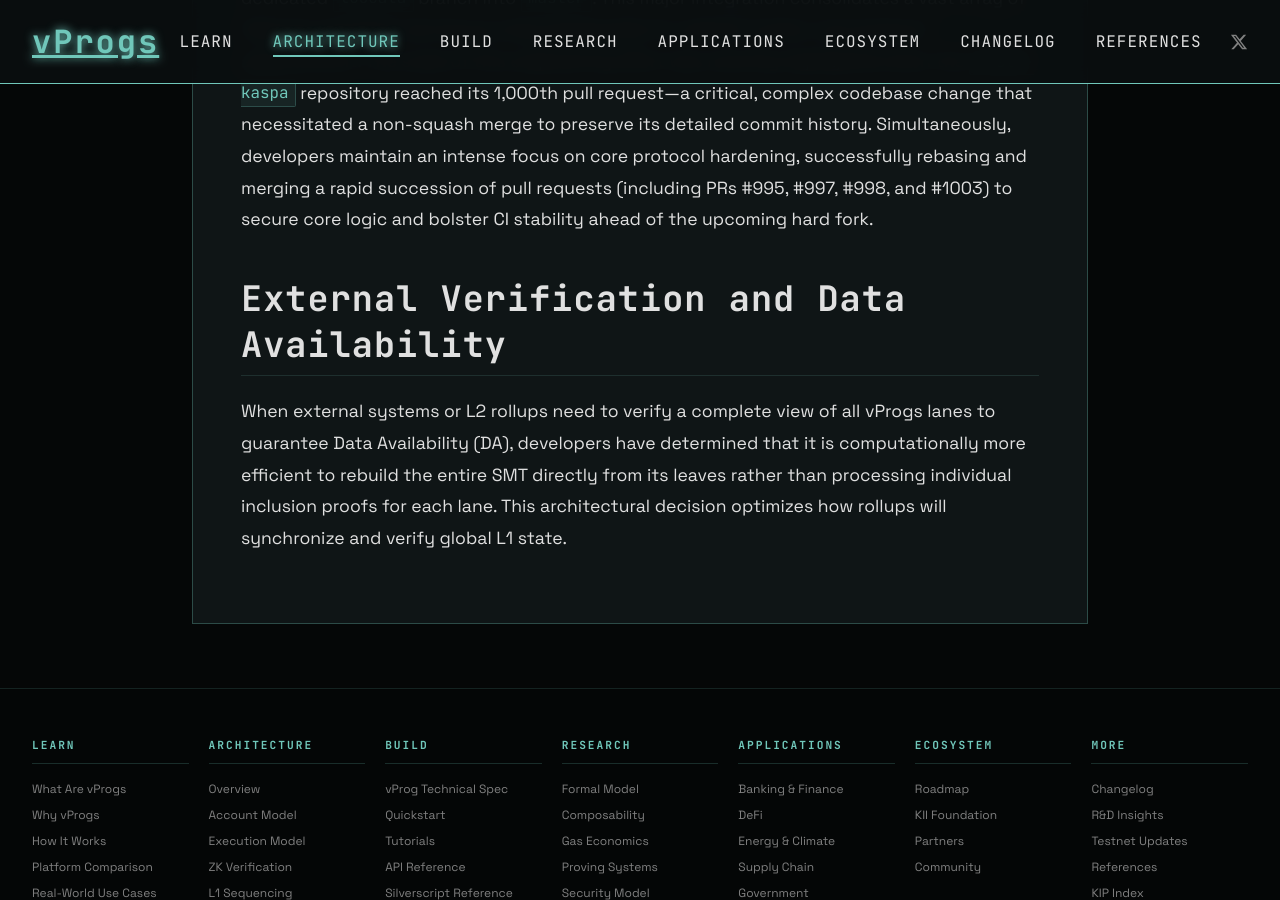
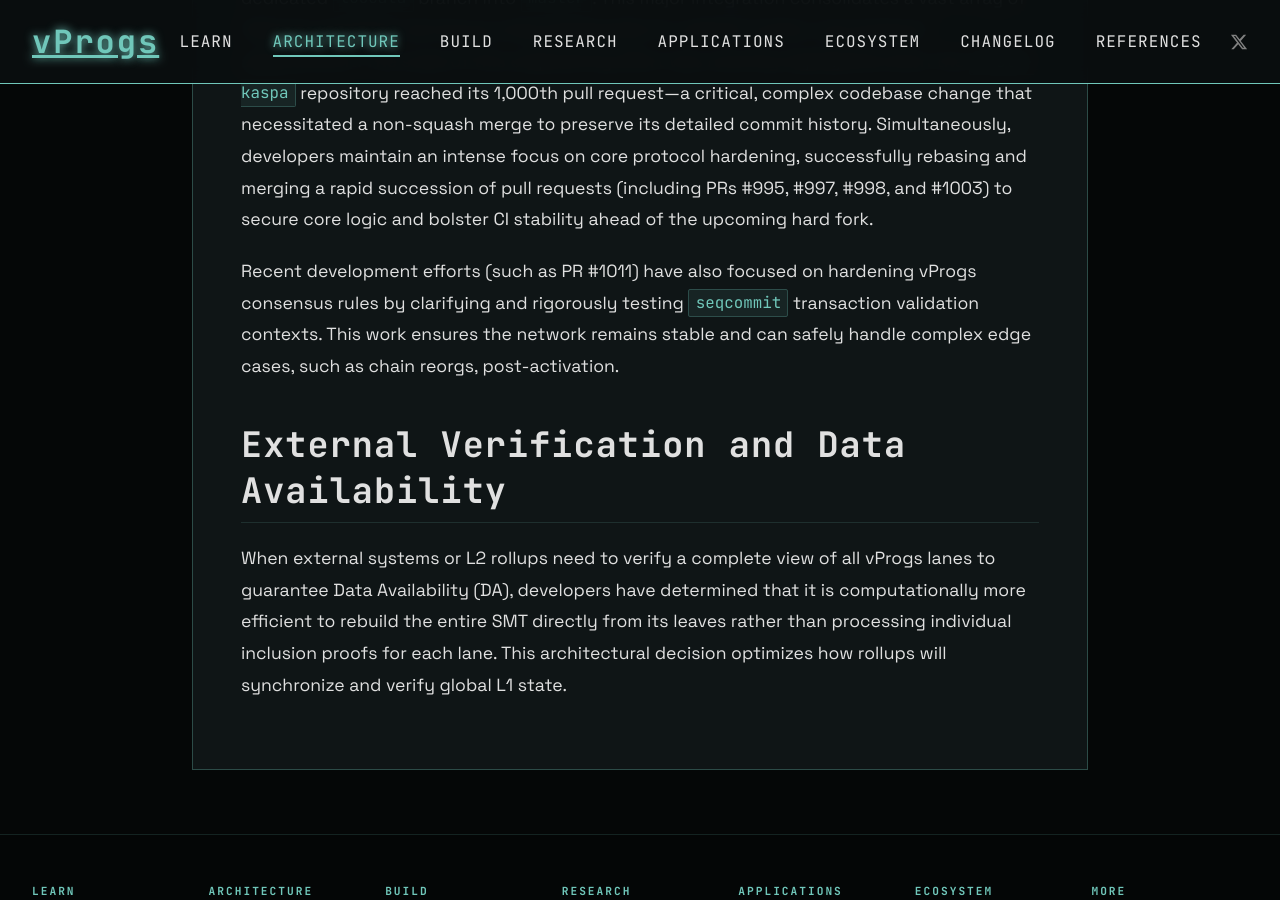
Before and after one commit to creative-inference/vprogs.xyz, a Jekyll site: the page built from architecture/sequencing-mapping.md, in a window 1280 px wide and 900 px high, scrolled down 15901 px. Built offline with Jekyll 4.4.1, drawn with Linux system fonts in a browser that asks for light colours.

Commit message:
Include consensus hardening for seqcommit and chain reorgs [auto]

```diff
--- a/architecture/sequencing-mapping.md
+++ b/architecture/sequencing-mapping.md
@@ -395,6 +395,10 @@ As the Toccata activation approaches, developers are polishing the mempool logic
 
 As the vProgs framework approaches maturity, developers are preparing to merge the dedicated `toccata` branch into `master`. This major integration consolidates a vast array of features and fixes, serving as a key prerequisite to unblock further core protocol advancement. The scale of this engineering effort was recently highlighted when the `rusty-kaspa` repository reached its 1,000th pull request—a critical, complex codebase change that necessitated a non-squash merge to preserve its detailed commit history. Simultaneously, developers maintain an intense focus on core protocol hardening, successfully rebasing and merging a rapid succession of pull requests (including PRs #995, #997, #998, and #1003) to secure core logic and bolster CI stability ahead of the upcoming hard fork.
 
+
+
+Recent development efforts (such as PR #1011) have also focused on hardening vProgs consensus rules by clarifying and rigorously testing `seqcommit` transaction validation contexts. This work ensures the network remains stable and can safely handle complex edge cases, such as chain reorgs, post-activation.
+
 ## External Verification and Data Availability
 
 When external systems or L2 rollups need to verify a complete view of all vProgs lanes to guarantee Data Availability (DA), developers have determined that it is computationally more efficient to rebuild the entire SMT directly from its leaves rather than processing individual inclusion proofs for each lane. This architectural decision optimizes how rollups will synchronize and verify global L1 state.
```
